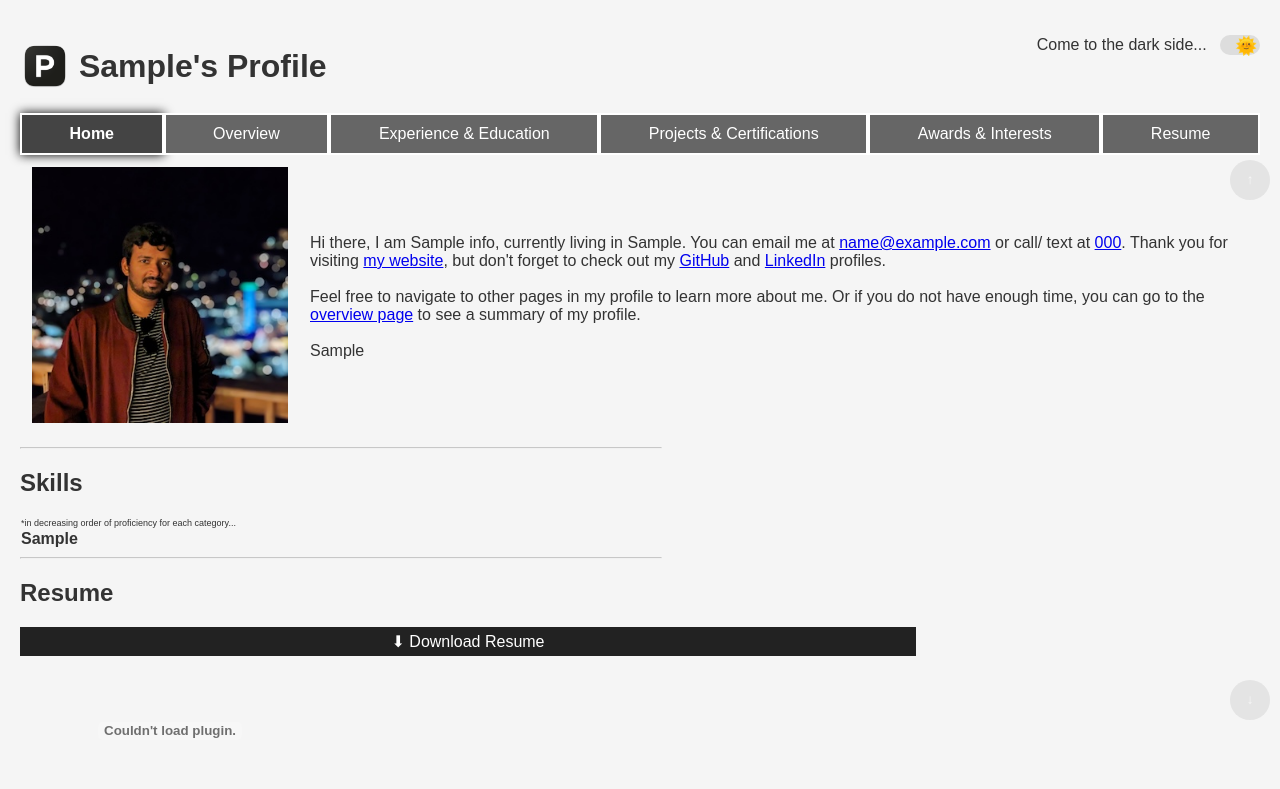
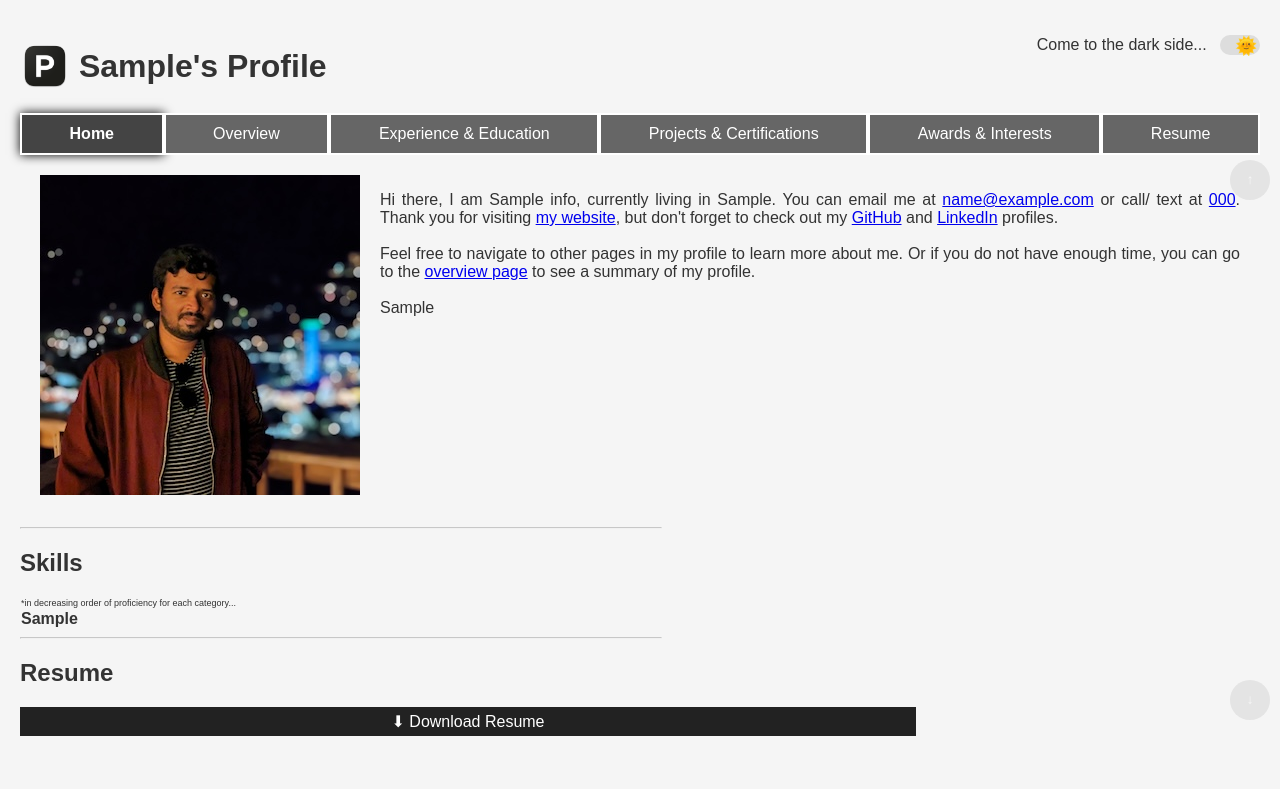
Before and after one commit to asif256000/my_personal_fast_website, a FastAPI app: page / in a window 1280 px wide. Shown: the top 789 px of the page. Run offline with FastAPI, Linux system fonts and the light colour scheme; tables that the repository leaves empty hold one stand-in row (values such as "Sample post").

Commit message:
Rectify homepage formatting

```diff
--- a/static/style.css
+++ b/static/style.css
@@ -403,3 +403,40 @@ nav ul li a.active {
 .timeline-event.experience:hover .detail-box {
   flex-direction: row-reverse; /* Logo to the right for experience */
 }
+
+/* Profile Section styles */
+.profile-section {
+  display: flex;
+  flex-wrap: wrap;
+  padding: 10px;
+}
+
+.profile-image {
+  flex: 0 0 auto;
+  padding: 10px;
+}
+
+.profile-image img {
+  max-width: 100%;
+  height: auto;
+  display: block;
+}
+
+.profile-info {
+  flex: 1 1 60vw;
+  padding: 10px;
+  text-align: justify;
+  /* max-width: fit-content; */
+}
+
+@media (max-width: 768px) {
+  .profile-section {
+    flex-direction: column;
+    align-items: center;
+  }
+
+  .profile-image,
+  .profile-info {
+    flex: 1 1 100%;
+  }
+}
--- a/templates/index.html
+++ b/templates/index.html
@@ -7,14 +7,14 @@
 {% block content %}
     <div class="main-content">
         <section id="intro">
-        <table>
-        <tr>
-        <td style="padding: 10px; width: 20vw;">
+            <div class="profile-section">
+                <div class="profile-image">
                     <a target="_self" href="{{ url_for('overview') }}" class="image-link">
                         <img src="{{ url_for('static', path='image.jpg') }}" alt="{{ basic_info.name }}">
                     </a>
-        </td>
-        <td style="padding: 10px;"><p>Hi there, I am {{ basic_info.name}}, currently living in {{ basic_info.location }}.
+                </div>
+                <div class="profile-info">
+                    <p>Hi there, I am {{ basic_info.name}}, currently living in {{ basic_info.location }}.
                         You can email me at <a href="mailto:"+{{ basic_info.email }}>{{ basic_info.email }}</a> or call/ text at <a href="tel:"+{{ basic_info.phone }}>{{ basic_info.phone }}</a>.
                         Thank you for visiting <a href="https://github.com/asif256000/my_personal_fast_website">my website</a>, but don't forget to check out my <a href="{{ basic_info.github }}">GitHub</a>
                         and <a href="{{ basic_info.linkedin }}">LinkedIn</a> profiles.
@@ -23,9 +23,9 @@
                         Or if you do not have enough time, you can go to the <a href="{{ url_for('overview') }}">overview page</a> to see a summary of my profile.
                         <br><br>
                         {{ basic_info.intro|safe }}
-            </p></td>
-        </tr>
-        </table>
+                    </p>
+                </div>
+            </div>
         </section>
         <hr style="max-width: 50vw; margin-left: 0; opacity: 0.5;">
 
```
Lines whose indentation alone changed are shown as unchanged.
